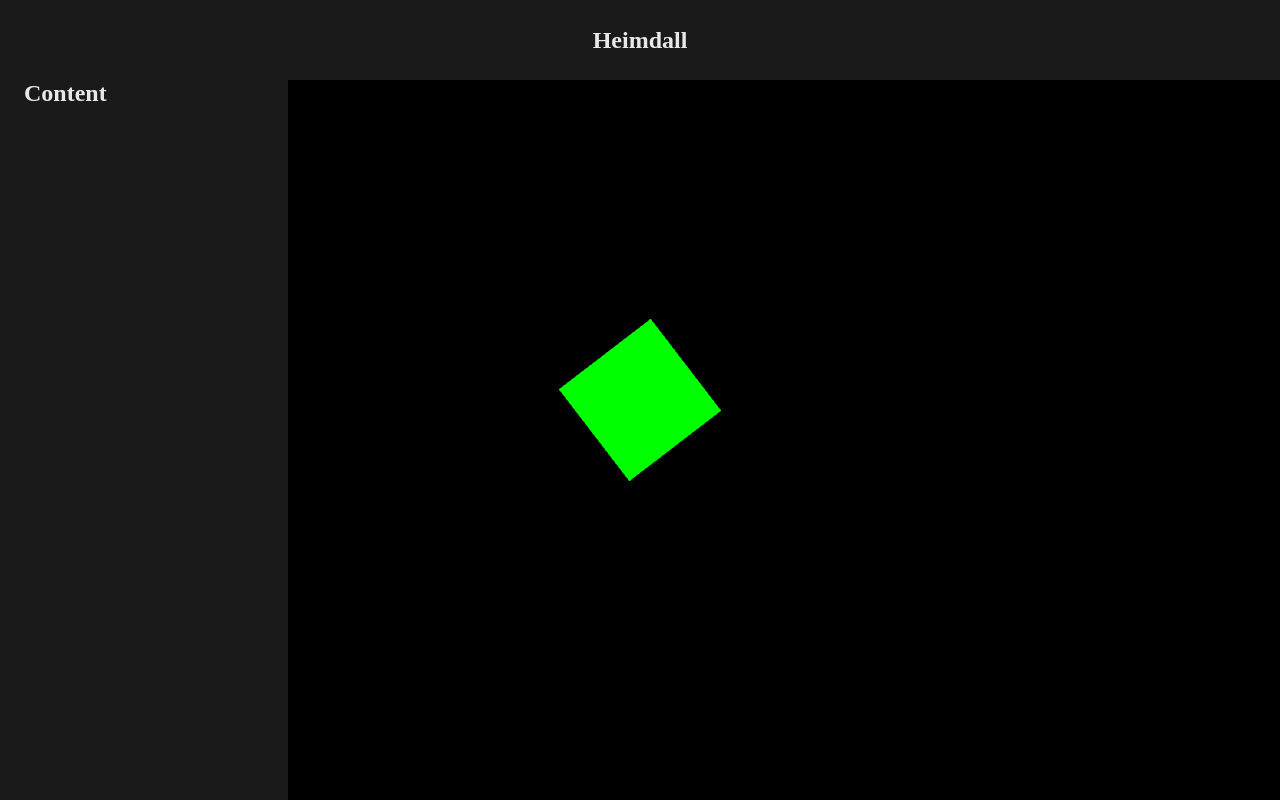
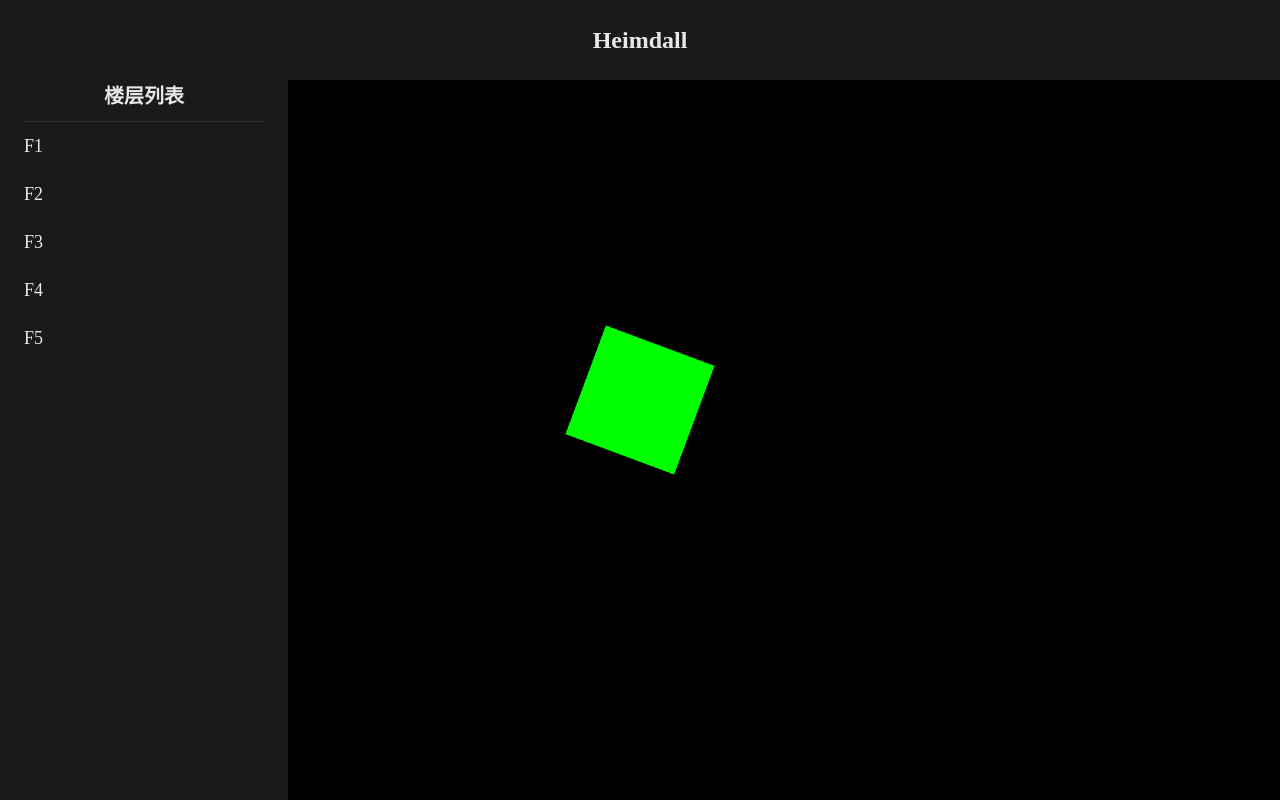
Before and after one commit to LiJiahaoCoder/Heimdall, a React app: page / in a window 1280 px wide. Built offline with nearby package versions, Linux system fonts and the light colour scheme; some icons are missing.

Commit message:
[feat] show position menu list

```diff
--- a/src/apis/index.ts
+++ b/src/apis/index.ts
@@ -1,4 +1,5 @@
 import Floors from "@/mock/floors.json";
+import { Position } from "@/types";
 
 async function request<T>(data: T): Promise<T> {
   return new Promise((resolve) => {
@@ -8,8 +9,6 @@ async function request<T>(data: T): Promise<T> {
   });
 }
 
-export function getFloors(): Promise<{
-  data: Array<{ id: string; name: string }>;
-}> {
+export function getFloors(): Promise<{ data: Position[] }> {
   return request(Floors);
 }
--- a/src/app.tsx
+++ b/src/app.tsx
@@ -1,6 +1,7 @@
 import { useState, useEffect } from "react";
 import { IconProvider, DEFAULT_ICON_CONFIGS } from "@icon-park/react";
 import { ComponentName } from "@/constants";
+import { Position } from "@/types";
 import { getFloors } from "@/apis";
 import Header from "@/components/header";
 import Sider from "@/components/sider";
@@ -8,10 +9,9 @@ import Panel from "@/components/panel";
 import Main from "@/components/main";
 import Loading from "@/components/loading";
 
-import "./app.scss";
-
 const App = () => {
   const [loading, setLoading] = useState(false);
+  const [positions, setPositions] = useState<Position[]>([]);
   const [visibilities, setVisibilities] = useState({
     header: true,
     sider: true,
@@ -21,7 +21,8 @@ const App = () => {
   const getData = async () => {
     setLoading(true);
     try {
-      await getFloors();
+      const { data } = await getFloors();
+      setPositions(data);
       setLoading(false);
     } catch {}
   };
@@ -59,6 +60,7 @@ const App = () => {
         onClickFullScreen={handleSetVisibilities}
       />
       <Sider
+        menus={positions}
         visible={visibilities.sider}
         onSetSiderVisibility={handleSetVisibilities}
       />
--- a/src/components/sider/index.scss
+++ b/src/components/sider/index.scss
@@ -19,7 +19,12 @@
 
   .title {
     @include ellipsis;
+    user-select: none;
+    font-size: 20px;
     color: $white-90;
+    text-align: center;
+    padding-bottom: 12px;
+    border-bottom: solid $white-10 1px;
   }
 }
 
@@ -29,6 +34,48 @@
   display: flex;
   flex-direction: column;
   overflow-y: auto;
+
+  .menuList {
+    list-style: none;
+    color: $white-90;
+    font-size: 18px;
+    overflow-y: auto;
+
+    &::-webkit-scrollbar {
+      width: 8px;
+      background-color: transparent;
+    }
+
+    &::-webkit-scrollbar-button {
+      display: none;
+    }
+
+    &::-webkit-scrollbar-track {
+      background-color: transparent;
+    }
+
+    &::-webkit-scrollbar-track-piece {
+      background-color: transparent;
+    }
+
+    &::-webkit-scrollbar-thumb {
+      border-radius: 4px;
+      background-color: $white-10;
+    }
+
+    .menuItem {
+      @include ellipsis;
+      height: 48px;
+      line-height: 48px;
+      border-radius: 2px;
+      transition: background-color .5s;
+
+      &:hover {
+        cursor: pointer;
+        background-color: $white-20;
+      }
+    }
+  }
 }
 
 .toggle {
--- a/src/components/sider/index.tsx
+++ b/src/components/sider/index.tsx
@@ -1,24 +1,33 @@
 import { MenuFoldOne, MenuUnfoldOne } from "@icon-park/react";
+import { Position } from "@/types";
 import { ComponentName } from "@/constants";
 import { ICON_COLOR } from "@/constants/styles";
 
 import styles from "./index.scss";
 
 interface Props {
+  menus: Position[];
   visible: boolean;
   onSetSiderVisibility: (name: ComponentName) => void;
 }
 
-const Sider = ({ visible, onSetSiderVisibility }: Props) => (
+const Sider = ({ menus, visible, onSetSiderVisibility }: Props) => (
   <section
     className={`${styles.sider} ${visible ? styles.unfold : styles.fold}`}
   >
     <div className={styles.content}>
-      <h2 className={styles.title}>Content</h2>
+      <h2 className={styles.title}>楼层列表</h2>
+      <li className={styles.menuList}>
+        {menus.map((menu) => (
+          <ol key={menu.id} className={styles.menuItem}>
+            {menu.name}
+          </ol>
+        ))}
+      </li>
     </div>
     <div className={styles.toggle}>
       {visible ? (
-        <MenuFoldOne
+        <MenuUnfoldOne
           className={styles.icon}
           fill={ICON_COLOR}
           onClick={() => {
@@ -26,7 +35,7 @@ const Sider = ({ visible, onSetSiderVisibility }: Props) => (
           }}
         />
       ) : (
-        <MenuUnfoldOne
+        <MenuFoldOne
           className={styles.icon}
           fill={ICON_COLOR}
           onClick={() => {
--- a/src/styles/variables.scss
+++ b/src/styles/variables.scss
@@ -1,6 +1,7 @@
 // colors
 $white: #fff;
 $white-90: rgba($white, .9);
+$white-20: rgba($white, .2);
 $white-10: rgba($white, .1);
 $black: #000;
 $black-70: rgba($black, .7);
@@ -9,7 +10,7 @@ $black-70: rgba($black, .7);
 $header-height: 80px;
 
 // font
-$fs-16: 16px;
+$fz-16: 16px;
 $fw-600: 600;
 
 // z-index
--- /dev/null
+++ b/src/types/index.ts
@@ -0,0 +1,4 @@
+export interface Position {
+  id: string;
+  name: string;
+}
```
Also changed, not shown: src/index.tsx (+4 -6 lines), src/index.scss (renamed from src/app.scss).
